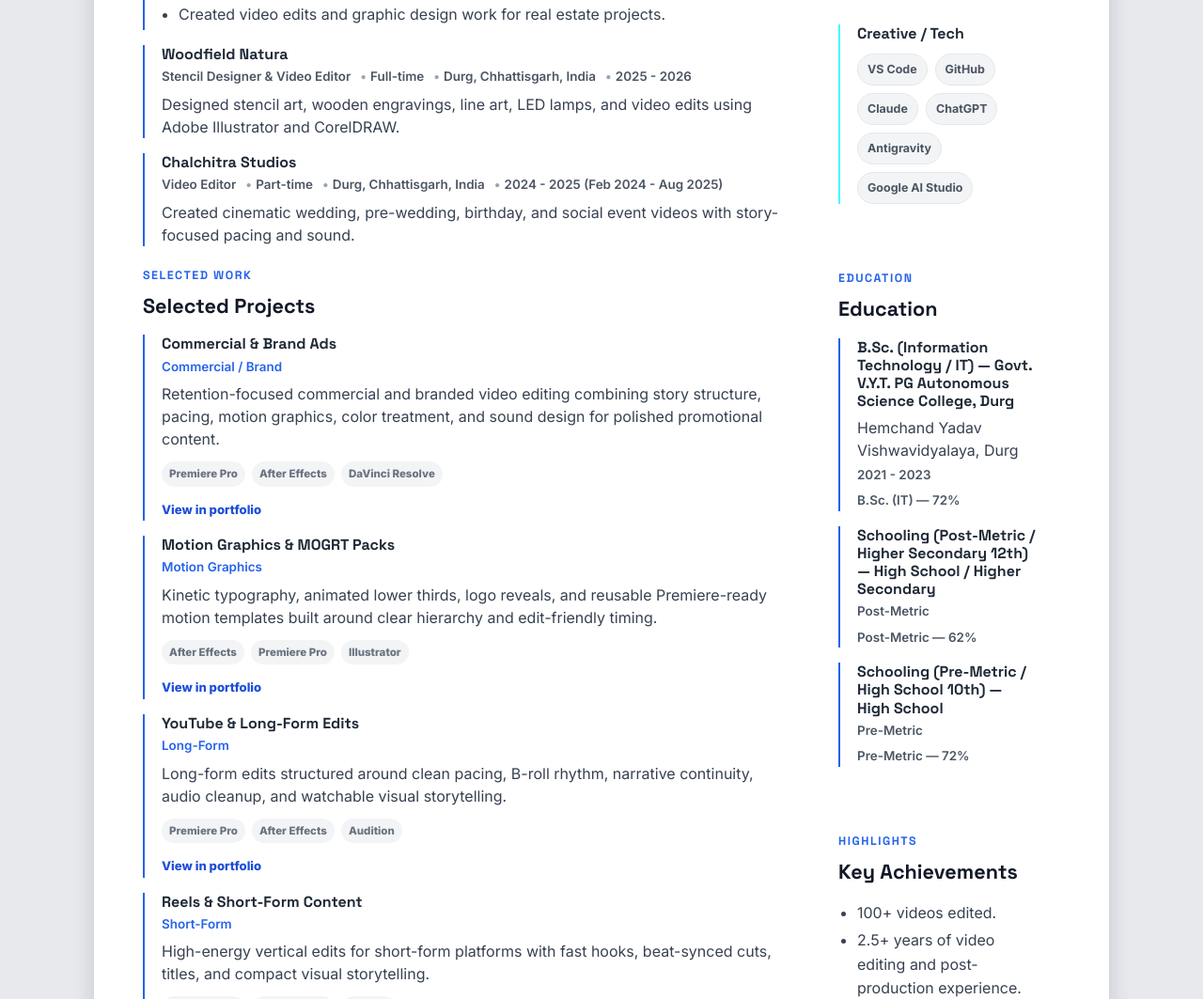
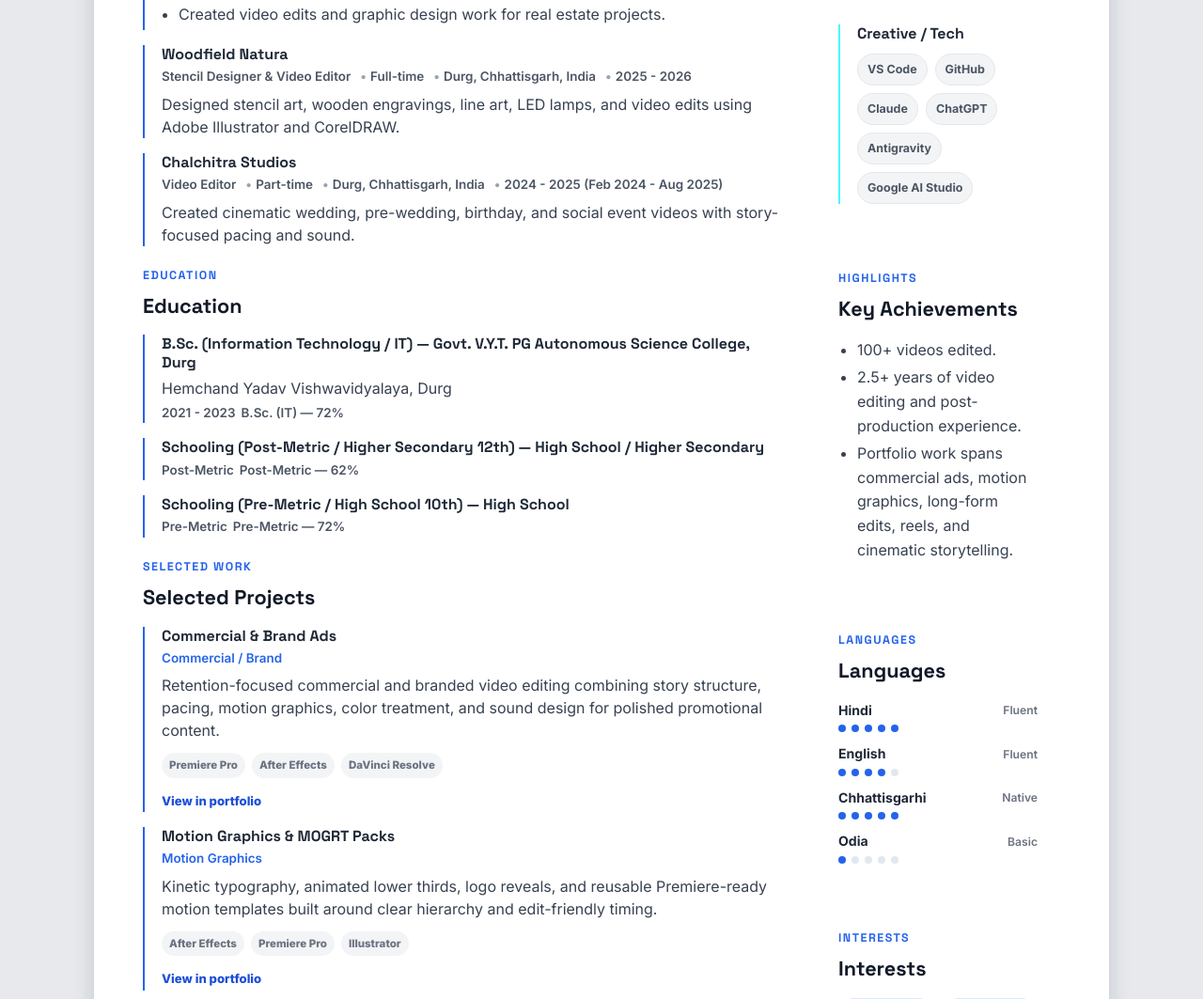
Before and after one commit to maheshthakurbfm-tech/mahiiprofile, a website: page resume.html in a window 1280 px wide. Shown: the part 1215-2278 px from the top of the page at 94% size. Drawn offline with Linux system fonts and the light colour scheme; no server answers.

Commit message:
layout(resume): move Education section to main left column directly below Experience

```diff
--- a/resume.html
+++ b/resume.html
@@ -80,6 +80,12 @@
           <div class="timeline-list" id="experienceList"></div>
         </section>
 
+        <section class="resume-section reveal" id="education" aria-labelledby="educationTitle">
+          <p class="section-eyebrow">Education</p>
+          <h2 id="educationTitle">Education</h2>
+          <div id="educationList"></div>
+        </section>
+
         <section class="resume-section reveal" id="projects" aria-labelledby="projectsTitle">
           <p class="section-eyebrow">Selected Work</p>
           <h2 id="projectsTitle">Selected Projects</h2>
@@ -92,12 +98,6 @@
           <p class="section-eyebrow">Stack</p>
           <h2 id="toolsTitle">Tools / Software</h2>
           <div class="tool-groups" id="toolGroups"></div>
-        </section>
-
-        <section class="side-section reveal" id="education" aria-labelledby="educationTitle">
-          <p class="section-eyebrow">Education</p>
-          <h2 id="educationTitle">Education</h2>
-          <div id="educationList"></div>
         </section>
 
         <section class="side-section reveal" id="achievements" aria-labelledby="achievementsTitle">
```
